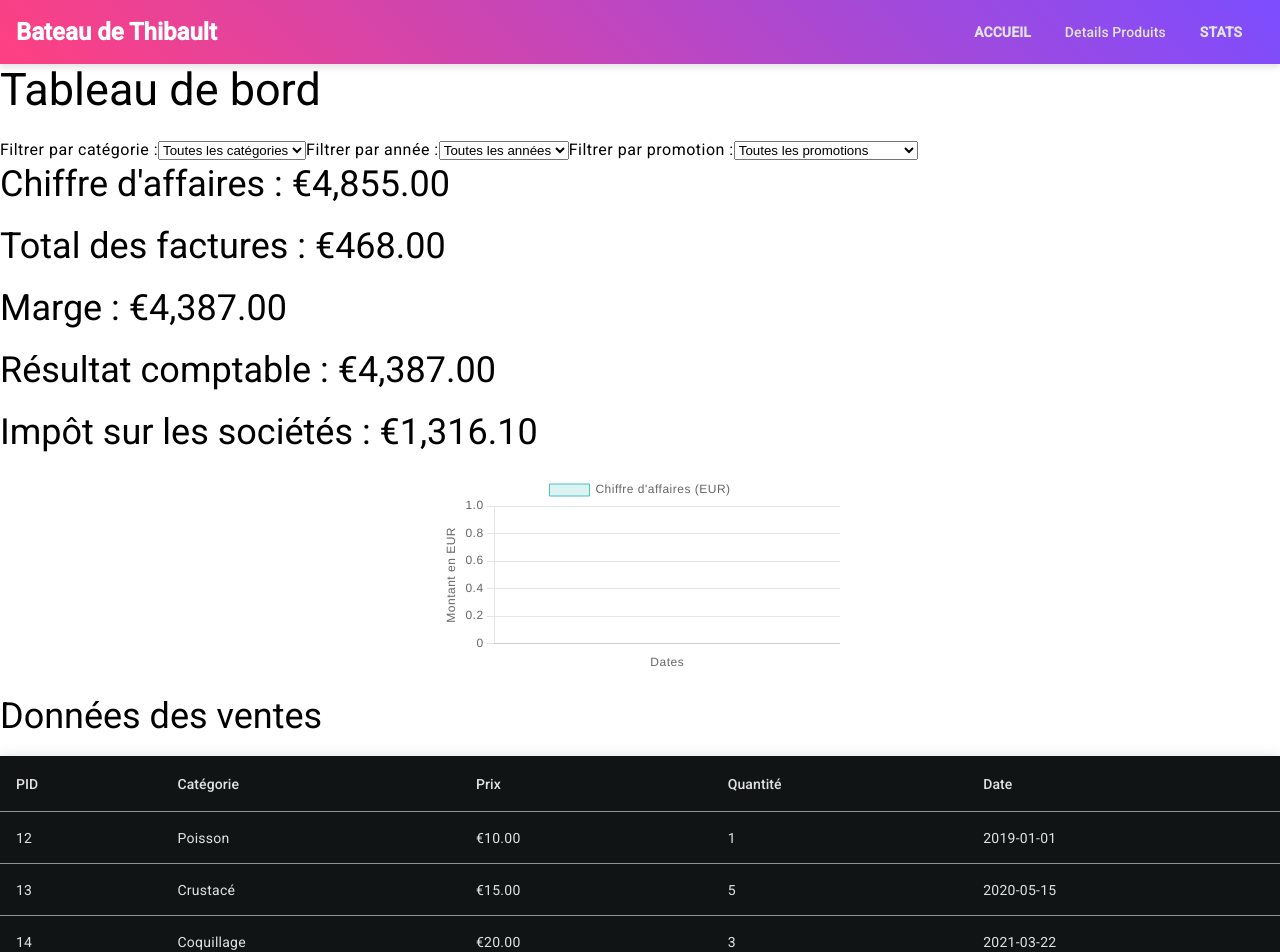
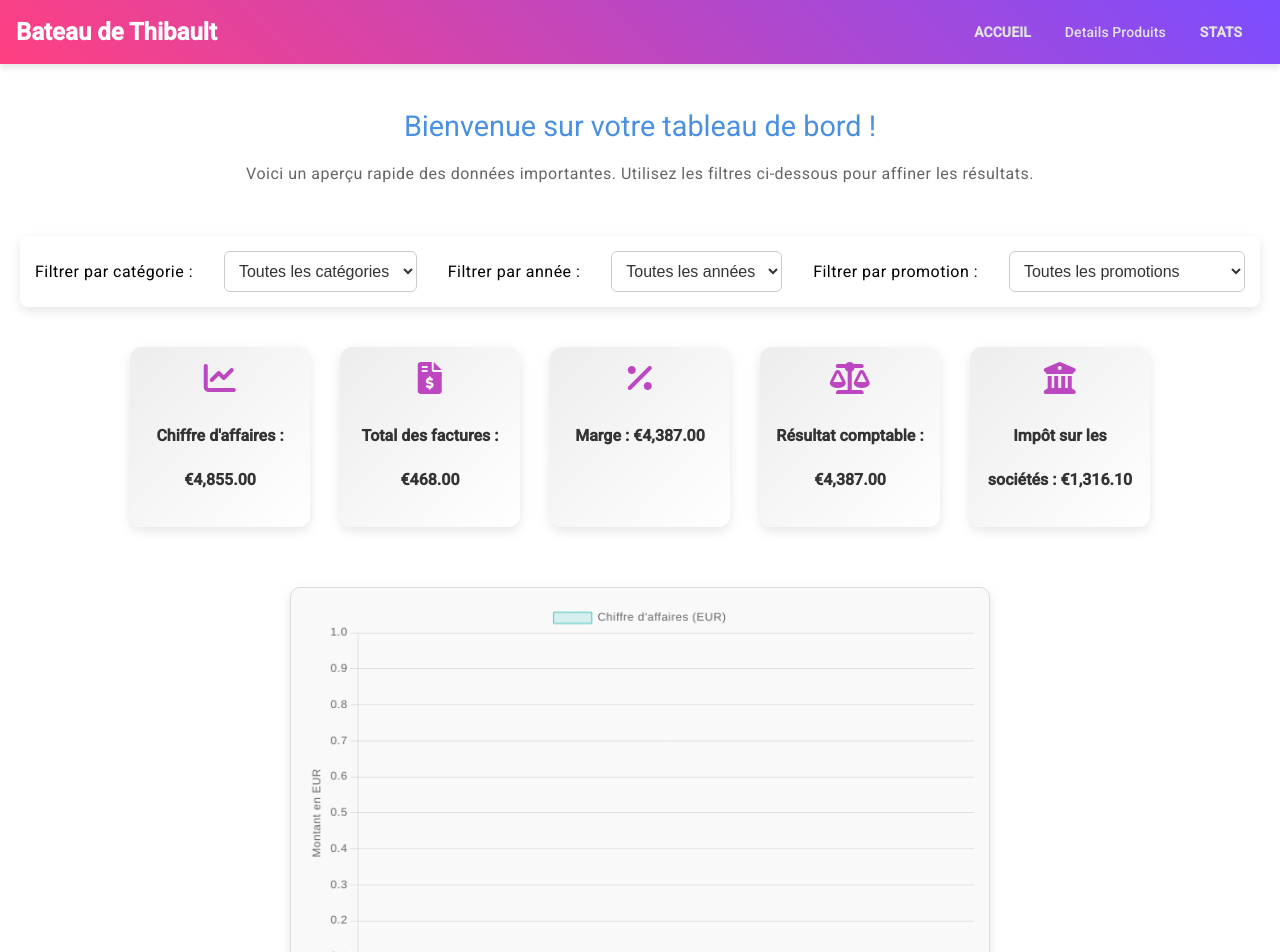
Before and after one commit to MohammadKattan/Bateau-de-Thibault-Frontend, an Angular app: page /Dashboard-Component in a window 1280 px wide. Shown: the top 952 px of the page. Built offline with nearby package versions, Linux system fonts and the light colour scheme.

Commit message:
refonte dashboard & bug +++

```diff
--- a/src/components/dashboard/dashboard.component.html
+++ b/src/components/dashboard/dashboard.component.html
@@ -1,7 +1,13 @@
 <div class="dashboard">
-  <h2>Tableau de bord</h2>
+  <div class="welcome-card">
+    <h3>Bienvenue sur votre tableau de bord !</h3>
+    <p>Voici un aperçu rapide des données importantes. Utilisez les filtres ci-dessous pour affiner les résultats.</p>
+</div>
 
   <!-- Filtres -->
+  <!-- Section des filtres -->
+<div class="container">
+  <div class="filters-container">
     <label for="category">Filtrer par catégorie :</label>
     <select id="category" [(ngModel)]="selectedCategory" (change)="onCategoryChange(selectedCategory)">
       <option value="all">Toutes les catégories</option>
@@ -32,17 +38,37 @@
       <option value="all">Toutes les promotions</option>
       <option *ngFor="let promotion of promotions" [value]="promotion">{{ promotion }}</option>
     </select>
+  </div>
 
   <!-- Résultats financiers -->
+  <div class="cards-container">
+    <div class="card">
+      <i class="fas fa-chart-line icon"></i>
       <h3>Chiffre d'affaires : {{ totalRevenue | currency:'EUR' }}</h3>
+    </div>
+    <div class="card">
+      <i class="fas fa-file-invoice-dollar icon"></i>
       <h3>Total des factures : {{ totalInvoices | currency:'EUR' }}</h3>
+    </div>
+    <div class="card">
+      <i class="fas fa-percentage icon"></i>
       <h3>Marge : {{ margin | currency:'EUR' }}</h3>
+    </div>
+    <div class="card">
+      <i class="fas fa-balance-scale icon"></i>
       <h3>Résultat comptable : {{ accountingResult | currency:'EUR' }}</h3>
+    </div>
+    <div class="card">
+      <i class="fas fa-university icon"></i>
       <h3>Impôt sur les sociétés : {{ corporateTax | currency:'EUR' }}</h3>
+    </div>
+  </div>
+</div>
 
-  <canvas id="myChart" width="400" height="200"></canvas>
+  <canvas id="myChart" width="700" height="450"></canvas>
 
   <!-- Tableau des ventes -->
+  <div class="table-container">
     <h3>Données des ventes</h3>
     <table mat-table [dataSource]="filteredSalesData" class="mat-elevation-z8">
       <ng-container matColumnDef="pid">
@@ -69,3 +95,4 @@
       <tr mat-row *matRowDef="let row; columns: ['pid', 'category', 'price', 'quantity', 'date'];"></tr>
     </table>
   </div>
+</div>
--- a/src/components/dashboard/dashboard.component.scss
+++ b/src/components/dashboard/dashboard.component.scss
@@ -1,6 +1,183 @@
 .dashboard {
-    canvas {
-      max-width: 600px;
-      margin: 20px auto; // Centrer le graphique
+  //welcome
+  .welcome-card {
+    background-color: #fff;
+    padding: 20px;
+    margin-top: 20px;
+    text-align: center;
+    transition: box-shadow 0.3s ease;
+
+
+    h3 {
+      font-size: 1.8rem;
+      color: #4A90E2;
+    }
+
+    p {
+      color: #666;
+      font-size: 1rem;
+      margin: 10px 0;
     }
   }
+
+  //Filtre
+    $primary-color: #4A90E2;
+    $card-bg-color: linear-gradient(135deg, #f5f7fa, #ffffff);
+    $card-text-color: #333;
+    $filter-bg-color: #fff;
+    $filter-text-color: #333;
+    $filter-border-color: #ccc;
+    $card-shadow: rgba(0, 0, 0, 0.1) 0px 4px 12px;
+    $hover-shadow: rgba(0, 0, 0, 0.2) 0px 8px 24px;
+
+  .container {
+    display: flex;
+    flex-direction: column;
+    padding: 20px;
+  }
+
+  .filters-container {
+    display: flex;
+    justify-content: space-between;
+    align-items: center;
+    background-color: $filter-bg-color;
+    padding: 15px;
+    border-radius: 8px;
+    box-shadow: $card-shadow;
+    margin-bottom: 20px;
+
+    select, input[type="text"] {
+      background-color: $filter-bg-color;
+      color: $filter-text-color;
+      border: 1px solid $filter-border-color;
+      padding: 10px;
+      border-radius: 6px;
+      font-size: 1rem;
+      transition: border-color 0.3s ease;
+
+      &:focus {
+        outline: none;
+        border-color: $primary-color;
+      }
+    }
+
+  }
+
+    // Graph
+    canvas {
+      max-width: 700px;
+      margin: 20px auto; // Centrer le graphique
+      display: block;
+      border: 1px solid #ddd; // Légère bordure
+      border-radius: 10px; // Arrondir les coins
+      box-shadow: rgba(0, 0, 0, 0.1) 0px 4px 12px; // Ombre douce
+      padding: 15px; // Espace intérieur
+      background-color: #f9f9f9; // Fond léger
+      transition: transform 0.3s ease; // Animation pour effet interactif
+    }
+
+
+    //table affichage
+    .table-container {
+      margin: 20px auto;
+      max-width: 90%;
+      background-color: #f9f9f9;
+      border-radius: 12px;
+      box-shadow: rgba(0, 0, 0, 0.1) 0px 4px 12px;
+
+    h3 {
+      text-align: center;
+      font-size: 1.8rem;
+      color: #4A90E2;
+      margin-bottom: 20px;
+    }
+
+  table {
+    width: 100%;
+    border-collapse: collapse;
+    background-color: white;
+    box-shadow: rgba(0, 0, 0, 0.05) 0px 4px 10px;
+
+    th, td {
+      padding: 15px;
+      text-align: left;
+    }
+
+    th {
+      background-color: #BD46C1;
+      color: white;
+      font-size: 1.1rem;
+      text-transform: uppercase;
+      border-bottom: 2px solid #e0e0e0;
+    }
+
+    td {
+      color: #333;
+      border-bottom: 1px solid #e0e0e0;
+      cursor: pointer;
+    }
+
+    tr {
+      transition: background-color 0.3s ease;
+
+      &:hover {
+        background-color: rgba(0, 0, 0, 0.05);
+      }
+    }
+
+    tr:last-child td {
+      border-bottom: none;
+    }
+  }
+
+  .mat-elevation-z8 {
+    border-radius: 8px; // Bordures arrondies
+  }
+}
+
+
+    // Card
+    $card-bg-color: linear-gradient(135deg, #ededed, #ffffff);
+    $card-text-color: #333;
+    $card-shadow:rgba(0, 0, 0, 0.1) 0px 4px 12px;
+    $card-padding: 15px; // Réduction du padding pour une taille plus compacte
+    $primary-color:#BD46C1;
+
+    .cards-container {
+      display: flex;
+      justify-content:center;
+      flex-wrap: nowrap; // Pour forcer toutes les cartes sur une ligne
+      gap: 30px; // Réduction de l'écart entre les cartes
+      padding: 20px;
+      overflow-x: auto; // Ajout de défilement horizontal si nécessaire
+    }
+
+    .card {
+      background: $card-bg-color;
+      color: $card-text-color;
+      box-shadow: $card-shadow;
+      padding: $card-padding;
+      border-radius: 12px;
+      text-align: center;
+      flex: 0 0 150px;
+      max-width: 150px;
+      transition: transform 0.3s ease, box-shadow 0.3s ease;
+
+      &:hover {
+        transform: translateY(-10px);
+        box-shadow: rgba(0, 0, 0, 0.2) 0px 8px 24px;
+      }
+
+      h3 {
+        margin: 10px 0;
+        font-size: 1rem;
+        font-weight: bold;
+      }
+
+      .icon {
+        font-size: 2rem;
+        color: $primary-color;
+        margin-bottom: 10px;
+      }
+    }
+}
--- a/src/index.html
+++ b/src/index.html
@@ -8,6 +8,8 @@
   <link rel="icon" type="image/x-icon" href="favicon.ico">
   <link href="https://fonts.googleapis.com/css2?family=Roboto:wght@300;400;500&display=swap" rel="stylesheet">
   <link href="https://fonts.googleapis.com/icon?family=Material+Icons" rel="stylesheet">
+  <link rel="stylesheet" href="https://cdnjs.cloudflare.com/ajax/libs/font-awesome/6.0.0-beta3/css/all.min.css">
+
 </head>
 <body class="mat-typography">
   <app-root></app-root>
```
Lines whose indentation alone changed are shown as unchanged.
